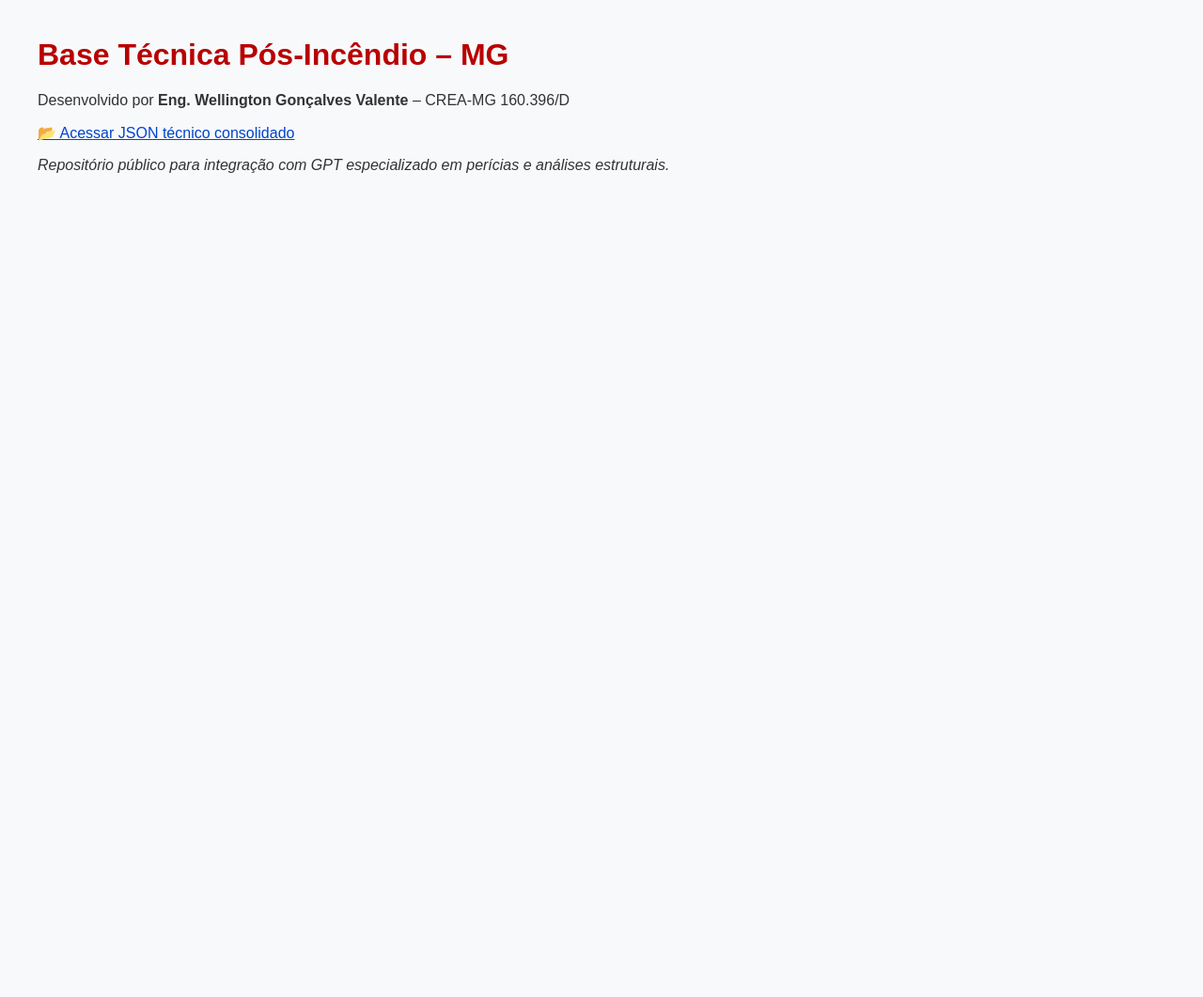
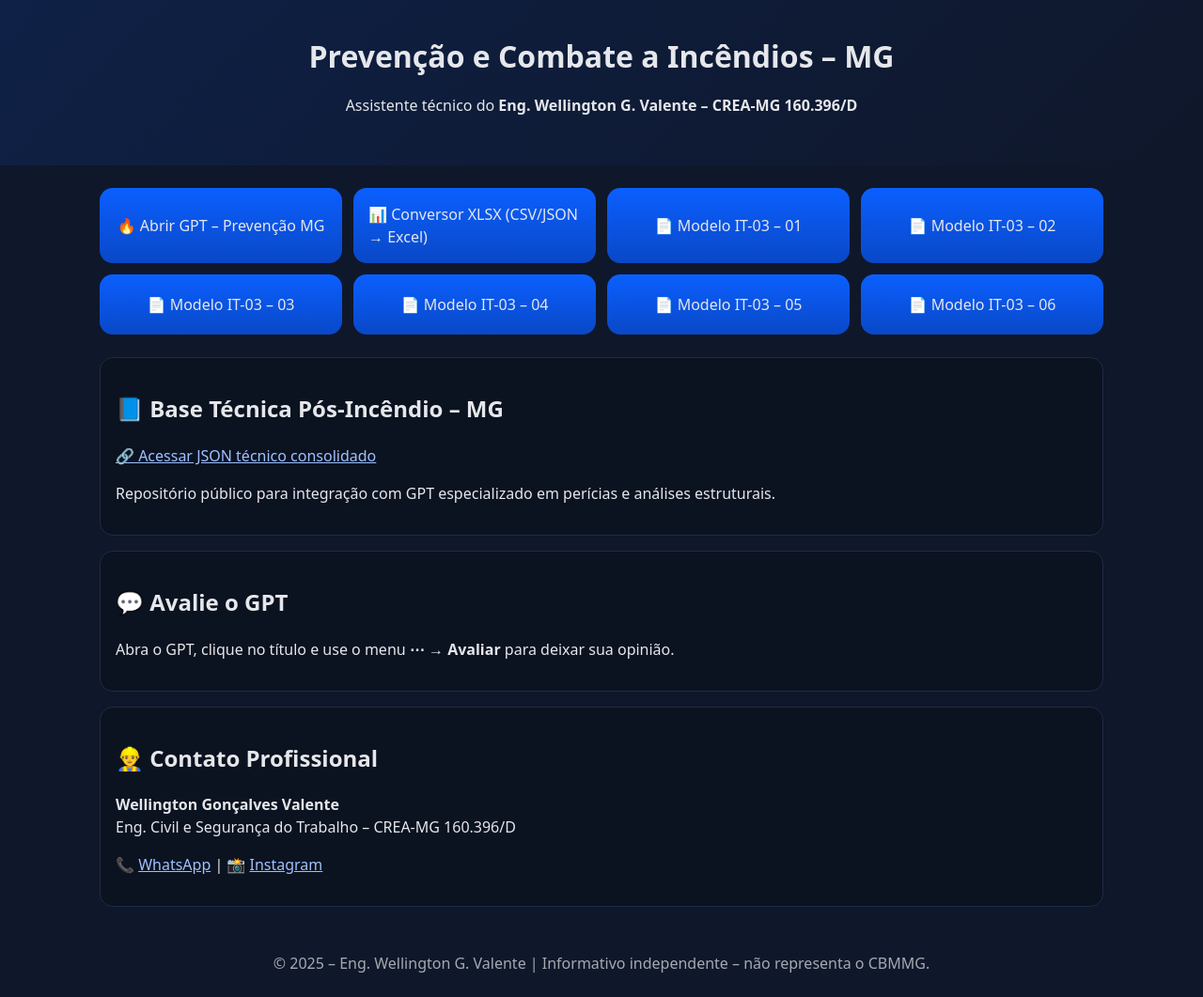
Before and after one commit to WellingtonValente/pericias-pos-incendio-mg, a plain HTML site: page docs/index.html in a window 1280 px wide. Shown: the whole page at 94% size. Before the commit the page ends 800 px from the top, so only its background shows below. Drawn offline with Linux system fonts and the light colour scheme.

Commit message:
Update index.html

```diff
--- a/docs/index.html
+++ b/docs/index.html
@@ -1,18 +1,67 @@
-<!DOCTYPE html>
+<!doctype html>
 <html lang="pt-BR">
 <head>
-  <meta charset="UTF-8">
-  <title>Base Técnica Pós-Incêndio – MG</title>
-  <style>
-    body { font-family: Arial, sans-serif; margin: 40px; background: #f7f9fb; color: #333; }
-    h1 { color: #b80000; }
-    a { color: #0044cc; }
-  </style>
+  <meta charset="utf-8">
+  <meta name="viewport" content="width=device-width,initial-scale=1">
+  <title>Prevenção e Combate a Incêndios MG — Eng. Wellington Valente</title>
+  <meta name="description" content="Assistente técnico gratuito do Eng. Wellington G. Valente – CREA-MG 160.396/D. Modelos IT-03, conversor XLSX e base pós-incêndio em MG.">
+  <link rel="stylesheet" href="assets/styles.css">
 </head>
+
 <body>
-  <h1>Base Técnica Pós-Incêndio – MG</h1>
-  <p>Desenvolvido por <b>Eng. Wellington Gonçalves Valente</b> – CREA-MG 160.396/D</p>
-  <p><a href="pericias_pos_incendio_mg.json">📂 Acessar JSON técnico consolidado</a></p>
-  <p><i>Repositório público para integração com GPT especializado em perícias e análises estruturais.</i></p>
+  <header class="hero">
+    <h1>Prevenção e Combate a Incêndios – MG</h1>
+    <p>Assistente técnico do <strong>Eng. Wellington G. Valente – CREA-MG 160.396/D</strong></p>
+  </header>
+
+  <main class="container">
+    <section class="grid">
+      <a class="card btn" target="_blank"
+         href="https://chatgpt.com/g/g-6885782abb8881919a27cd3bae30dee0-prevencao-e-combate-a-incendios-mg">
+        🔥 Abrir GPT – Prevenção MG
+      </a>
+
+      <a class="card btn" target="_blank"
+         href="https://wellingtonvalente.github.io/gerar-planilha-cbmmg/">
+        📊 Conversor XLSX (CSV/JSON → Excel)
+      </a>
+
+      <a class="card btn" target="_blank"
+         href="../templates/projetos/Modelo%2001.pdf">📄 Modelo IT-03 – 01</a>
+      <a class="card btn" target="_blank"
+         href="../templates/projetos/Modelo%2002.pdf">📄 Modelo IT-03 – 02</a>
+      <a class="card btn" target="_blank"
+         href="../templates/projetos/Modelo%2003.pdf">📄 Modelo IT-03 – 03</a>
+      <a class="card btn" target="_blank"
+         href="../templates/projetos/Modelo%2004.pdf">📄 Modelo IT-03 – 04</a>
+      <a class="card btn" target="_blank"
+         href="../templates/projetos/Modelo%2005.pdf">📄 Modelo IT-03 – 05</a>
+      <a class="card btn" target="_blank"
+         href="../templates/projetos/Modelo%2006.pdf">📄 Modelo IT-03 – 06</a>
+    </section>
+
+    <section class="panel">
+      <h2>📘 Base Técnica Pós-Incêndio – MG</h2>
+      <p><a href="https://wellingtonvalente.github.io/pericias-pos-incendio-mg/pericias_pos_incendio_mg.json" target="_blank">
+         🔗 Acessar JSON técnico consolidado</a></p>
+      <p>Repositório público para integração com GPT especializado em perícias e análises estruturais.</p>
+    </section>
+
+    <section class="panel">
+      <h2>💬 Avalie o GPT</h2>
+      <p>Abra o GPT, clique no título e use o menu <strong>⋯ → Avaliar</strong> para deixar sua opinião.</p>
+    </section>
+
+    <section class="panel">
+      <h2>👷‍♂️ Contato Profissional</h2>
+      <p><strong>Wellington Gonçalves Valente</strong><br>
+         Eng. Civil e Segurança do Trabalho – CREA-MG 160.396/D</p>
+      <p>📞 <a target="_blank" href="https://wa.me/5533988565194">WhatsApp</a> | 📸 <a target="_blank" href="https://www.instagram.com/engenheirowellingtonvalente/">Instagram</a></p>
+    </section>
+  </main>
+
+  <footer class="footer">
+    © 2025 – Eng. Wellington G. Valente | Informativo independente – não representa o CBMMG.
+  </footer>
 </body>
 </html>
```
